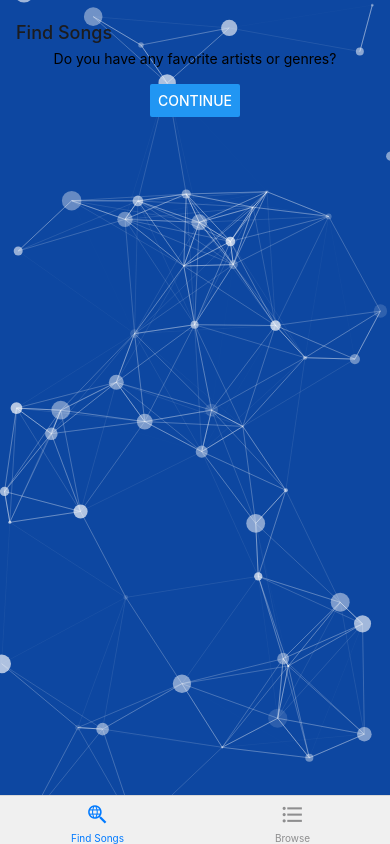
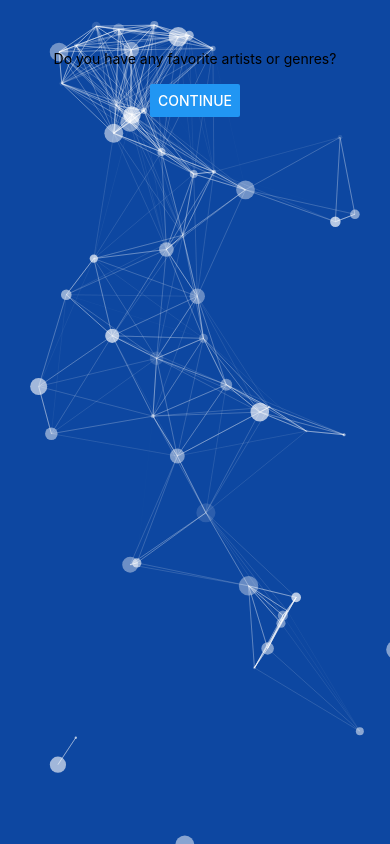
Before and after one commit to aloshon/theadvocator, a React Native app: screen / in a window 390 px wide. Built offline with nearby package versions, Linux system fonts and the light colour scheme.

Commit message:
start custom tab system

```diff
--- a/App.tsx
+++ b/App.tsx
@@ -1,17 +1,13 @@
 import { StatusBar } from 'expo-status-bar';
 import { Button, StyleSheet, Text, TextInput, View } from 'react-native';
-import { useState, useCallback, createContext } from "react";
+import { useState, useCallback, createContext, FC } from "react";
 import { Prompts } from "./Prompts";
 import { Browse } from "./Browse";
-import { NavigationContainer } from '@react-navigation/native';
-import { createBottomTabNavigator } from '@react-navigation/bottom-tabs';
 import MaterialCommunityIcons from 'react-native-vector-icons/MaterialCommunityIcons';
 import Particles from 'react-particles';
 import {particles} from './config/configParticles';
 import { loadFull } from "tsparticles";
 import type { Container, Engine, Canvas } from "tsparticles-engine";
-
-const Tab = createBottomTabNavigator();
 
 export interface Song {
   title?: string,
@@ -67,6 +63,7 @@ export default function App() {
     preview: "none"
   }]);
   const [currentTheme, setCurrentTheme] = useState<Theme>(themes["light"]);
+  const [currentTab, setCurrentTab] = useState<number>(0);
   const toggle = (theme:string) => {
     setCurrentTheme(themes[theme]);
   };
@@ -85,56 +82,14 @@ export default function App() {
     // starting from v2 you can add only the features you need reducing the bundle size
     await loadFull(engine);
   }, []);
-  const particlesInit2 = useCallback(async (engine: Engine) => {
-    console.log(engine);
-
-    // you can initialize the tsParticles instance (engine) here, adding custom shapes or presets
-    // this loads the tsparticles package bundle, it's the easiest method for getting everything ready
-    // starting from v2 you can add only the features you need reducing the bundle size
-    await loadFull(engine);
-  }, []);
 
   const particlesLoaded = useCallback(async (container: Container | undefined) => {
       await console.log(container);
   }, []);
-  const particlesLoaded2 = useCallback(async (container: Container | undefined) => {
-      await console.log(container);
-  }, []);
 
-  // const togglePages = useCallback((toggle=false) => setPromptPage(toggle), []);
   return (
     <ThemeContext.Provider value={currentTheme}>
-      {/* <Prompts setSongs={setSongs} toggleThemes={toggle} themes={themes} currentTheme={currentTheme} /> */}
-      <NavigationContainer>
-        <Tab.Navigator
-        screenOptions={{
-          headerTransparent: true,
-          tabBarActiveBackgroundColor: currentTheme.background,
-          tabBarInactiveBackgroundColor: currentTheme.background,
-        }}>
-          <Tab.Screen options={{
-            tabBarLabelPosition: "below-icon",
-            tabBarIcon: ({ color=currentTheme.primary, size=5 }) => (
-            <MaterialCommunityIcons name="search-web" color={color} size={size} />
-          )}} name='Find Songs' children={() => <View style={{ position: "relative", overflow: "hidden" }}>
-          <View style={{ position: "absolute" }}>
-            <Particles
-              id="tsparticles"
-              style={{ position: "absolute" }}
-              height="100vh"
-              width="100vw"
-              init={particlesInit2}
-              loaded={particlesLoaded2}
-              options={particles}
-            />
-          </View>
-          <Prompts setSongs={setSongs} toggleThemes={toggle} themes={themes} currentTheme={currentTheme} />
-        </View>} />
-          <Tab.Screen options={{
-            tabBarLabelPosition: "below-icon",
-            tabBarIcon: ({ color=currentTheme.primary, size=5 }) => (
-            <MaterialCommunityIcons name="format-list-bulleted" color={color} size={size} />
-          )}} name="Browse" children={() => <View style={{ position: "relative", overflow: "hidden" }}>
+      <View style={{ position: "relative", overflow: "hidden" }}>
         <View style={{ position: "absolute" }}>
           <Particles
             id="tsparticles"
@@ -146,10 +101,9 @@ export default function App() {
             options={particles}
           />
         </View>
-          <Browse songs={songs} currentTheme={currentTheme} />
-          </View>} />
-        </Tab.Navigator>
-      </NavigationContainer>
+        {promptPage ? <Prompts setSongs={setSongs} toggleThemes={toggle} themes={themes} currentTheme={currentTheme} /> :
+        <Browse songs={songs} currentTheme={currentTheme} /> }
+      </View>
     </ThemeContext.Provider>
   );
 }
--- a/package.json
+++ b/package.json
@@ -10,10 +10,6 @@
   },
   "dependencies": {
     "@expo/webpack-config": "^18.0.4",
-    "@react-navigation/bottom-tabs": "^6.5.7",
-    "@react-navigation/native": "^6.1.6",
-    "@react-navigation/native-stack": "^6.9.12",
-    "@react-navigation/stack": "^6.3.16",
     "expo": "~48.0.15",
     "expo-status-bar": "~1.4.4",
     "react": "18.2.0",
```
Also changed, not shown: Tab.tsx (added, +26 -0 lines), 1 other file (tests, documents, lock files or other folders). Lines whose indentation alone changed are shown as unchanged.
